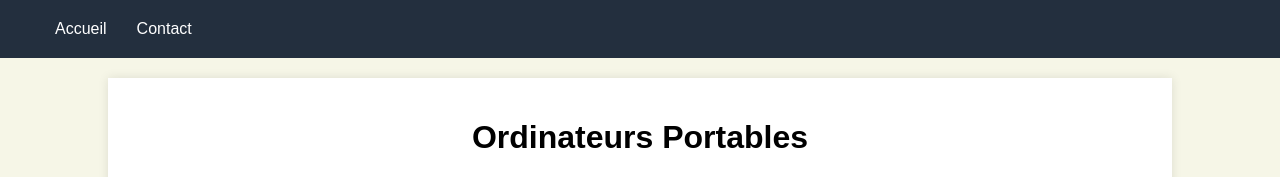
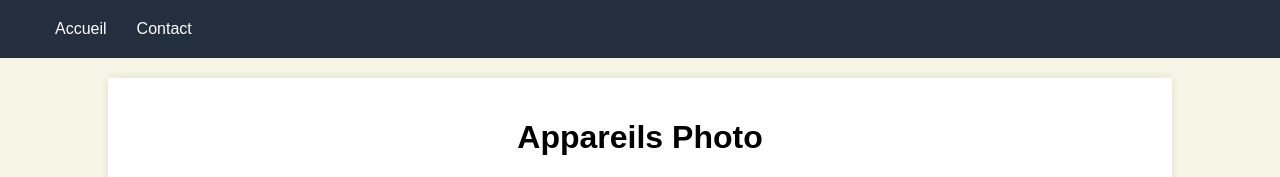
Before and after one commit to biebierrf45ht/site-, a plain HTML site: page Appareils photo.html in a window 1280 px wide. Shown: the top 177 px of the page. Drawn offline with Linux system fonts and the light colour scheme.

Commit message:
Update Appareils photo.html

```diff
--- a/Appareils photo.html
+++ b/Appareils photo.html
@@ -19,7 +19,7 @@
     </header>
     <main>
         <div class="container">
-            <h1 class="titre-centré">Ordinateurs Portables</h1>
+            <h1 class="titre-centré">Appareils Photo</h1>
 
             <div class="product">
                 <img src="https://m.media-amazon.com/images/I/71pX5WUYzoL._AC_SX425_.jpg" alt="Image du produit 1">
```
